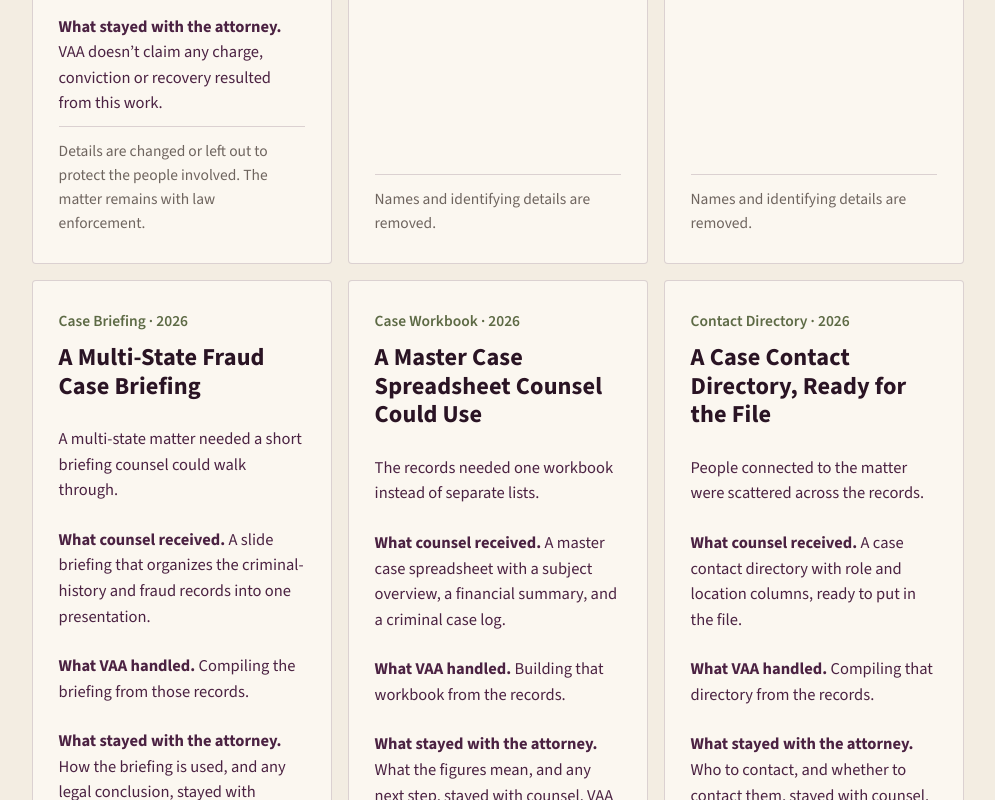
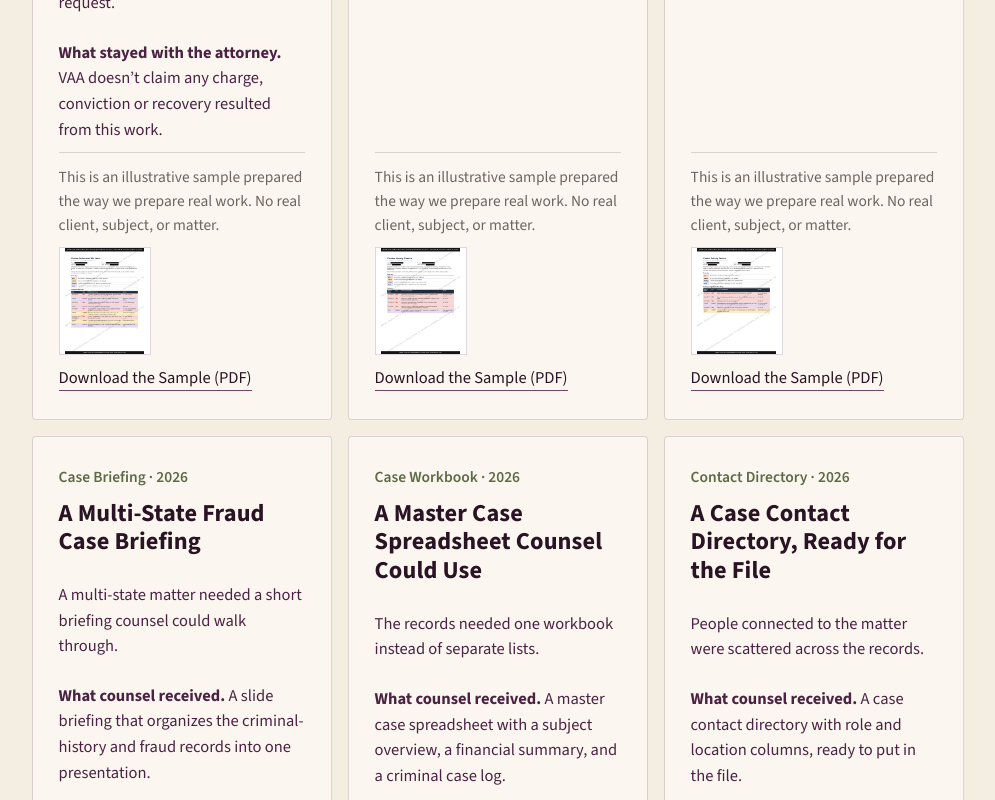
Before and after one commit to victimadvocacy/website, a plain HTML site: page our-work.html in a window 1280 px wide. Shown: the part 1820-2620 px from the top of the page, without its empty margins (26-1021 px from the left). Drawn offline with nearby package versions, Linux system fonts and the light colour scheme.

Commit message:
Add six watermarked composites to Our Work
Link the new sample paths from the cards and the download row, and drop the blacked-out line from the text-only cards.

Co-authored-by: spiritualviibes <spiritualviibes@users.noreply.github.com>

```diff
--- a/our-work.html
+++ b/our-work.html
@@ -48,7 +48,7 @@
 <main id="content" tabindex="-1">
 <div class="wrap sample-row">
 <p class="eyebrow">Sample work product</p>
-<p class="sample-row-links"><a class="textlink" href="/examples/call-summary-sample.pdf">Call summary</a> · <a class="textlink" href="/examples/master-chronology-colorcoded-sample.pdf">Chronology</a> · <a class="textlink" href="/examples/client-prep-inventory-sample.pdf">Client inventory</a> · <a class="textlink" href="/examples/hearing-prep-sample.pdf">Hearing prep</a> · <a class="textlink" href="/examples/safety-plan-sample.pdf">Safety plan</a></p>
+<p class="sample-row-links"><a class="textlink" href="/examples/years-long-fraud-index-sample.pdf">File index</a> · <a class="textlink" href="/examples/criminal-history-timeline-sample.pdf">Criminal history timeline</a> · <a class="textlink" href="/examples/casino-activity-sample.pdf">Casino activity</a> · <a class="textlink" href="/examples/multi-state-briefing-sample.pdf">Multi-state briefing</a> · <a class="textlink" href="/examples/master-case-workbook-sample.pdf">Case workbook</a> · <a class="textlink" href="/examples/case-contact-directory-sample.pdf">Contact directory</a> · <a class="textlink" href="/examples/call-summary-sample.pdf">Call summary</a> · <a class="textlink" href="/examples/master-chronology-colorcoded-sample.pdf">Chronology</a> · <a class="textlink" href="/examples/client-prep-inventory-sample.pdf">Client inventory</a> · <a class="textlink" href="/examples/hearing-prep-sample.pdf">Hearing prep</a> · <a class="textlink" href="/examples/safety-plan-sample.pdf">Safety plan</a></p>
 <p class="fine">These are illustrative samples and are not licensed for republication or reuse.</p>
 </div>
 <section><p class="eyebrow">What Every Engagement Gives Your Firm</p>
@@ -64,47 +64,71 @@
 <h2>What That Looked Like<br>in Practice</h2>
 <div class="notice" style="margin-top:24px">Names and identifying details are left out of work taken from real matters. Illustrative samples are labeled as such.</div>
 <div class="case-grid">
-<article class="case"><span class="tag">Long-Running Fraud · 2026</span><h3>A Years-Long Fraud, Organized for Law Enforcement</h3>
+<article class="case sample-timeline"><span class="tag">Long-Running Fraud · 2026</span><h3>A Years-Long Fraud, Organized for Law Enforcement</h3>
 <p>A family had lost a significant sum over several years to someone they trusted, through one invented crisis after another. They didn’t know who to call.</p>
 <p><strong>What counsel received.</strong> A source-referenced file, with every claim tied to its source, organized and indexed.</p>
 <p><strong>What VAA handled.</strong> Help reporting to the appropriate local and federal agencies, with the records each one asked for. Immediate protective steps, including a credit freeze after the family’s identity was misused. Records shared with authorities on request.</p>
 <p><strong>What stayed with the attorney.</strong> VAA doesn’t claim any charge, conviction or recovery resulted from this work.</p>
-<p class="fine">Details are changed or left out to protect the people involved. The matter remains with law enforcement.</p>
+<p class="fine">This is an illustrative sample prepared the way we prepare real work. No real client, subject, or matter.</p>
+<div class="sample-pages single">
+<img src="/examples/years-long-fraud-index-sample-page-1.png" alt="First page of an illustrative years-long fraud file index. No real client, subject, or matter." width="1200" height="1550">
+</div>
+<p><a class="textlink" href="/examples/years-long-fraud-index-sample.pdf" download>Download the Sample (PDF)</a></p>
 </article>
-<article class="case"><span class="tag">Criminal History Timeline · 2026</span><h3>A Criminal History Timeline Counsel Could Use</h3>
+<article class="case sample-timeline"><span class="tag">Criminal History Timeline · 2026</span><h3>A Criminal History Timeline Counsel Could Use</h3>
 <p>Official court records from more than one jurisdiction needed to be read as one chronology.</p>
 <p><strong>What counsel received.</strong> A source-referenced criminal history timeline, compiled from official court records across jurisdictions.</p>
 <p><strong>What VAA handled.</strong> Compiling that timeline from the court records.</p>
 <p><strong>What stayed with the attorney.</strong> How to use the timeline, and any legal decision, stayed with counsel. VAA does not claim any charge, conviction, or other outcome resulted from this work.</p>
-<p class="fine">Names and identifying details are removed.</p>
+<p class="fine">This is an illustrative sample prepared the way we prepare real work. No real client, subject, or matter.</p>
+<div class="sample-pages single">
+<img src="/examples/criminal-history-timeline-sample-page-1.png" alt="First page of an illustrative criminal history timeline. No real client, subject, or matter." width="1200" height="1550">
+</div>
+<p><a class="textlink" href="/examples/criminal-history-timeline-sample.pdf" download>Download the Sample (PDF)</a></p>
 </article>
-<article class="case"><span class="tag">Casino Activity Analysis · 2026</span><h3>A Casino Activity Red Flag Analysis for Counsel</h3>
+<article class="case sample-timeline"><span class="tag">Casino Activity Analysis · 2026</span><h3>A Casino Activity Red Flag Analysis for Counsel</h3>
 <p>Reported casino activity needed to be set out so counsel could see the pattern in the filings.</p>
 <p><strong>What counsel received.</strong> A written red-flag analysis of casino activity, drawn from official filings.</p>
 <p><strong>What VAA handled.</strong> Compiling that analysis from the filings.</p>
 <p><strong>What stayed with the attorney.</strong> Whether any pattern matters legally stayed with counsel. VAA does not claim any charge, conviction, or recovery resulted from this work.</p>
-<p class="fine">Names and identifying details are removed.</p>
+<p class="fine">This is an illustrative sample prepared the way we prepare real work. No real client, subject, or matter.</p>
+<div class="sample-pages single">
+<img src="/examples/casino-activity-sample-page-1.png" alt="First page of an illustrative casino activity sample. No real client, subject, or matter." width="1200" height="1550">
+</div>
+<p><a class="textlink" href="/examples/casino-activity-sample.pdf" download>Download the Sample (PDF)</a></p>
 </article>
-<article class="case"><span class="tag">Case Briefing · 2026</span><h3>A Multi-State Fraud Case Briefing</h3>
+<article class="case sample-timeline"><span class="tag">Case Briefing · 2026</span><h3>A Multi-State Fraud Case Briefing</h3>
 <p>A multi-state matter needed a short briefing counsel could walk through.</p>
 <p><strong>What counsel received.</strong> A slide briefing that organizes the criminal-history and fraud records into one presentation.</p>
 <p><strong>What VAA handled.</strong> Compiling the briefing from those records.</p>
 <p><strong>What stayed with the attorney.</strong> How the briefing is used, and any legal conclusion, stayed with counsel. VAA does not claim any charge, conviction, or other outcome resulted from this work.</p>
-<p class="fine">Names and identifying details are removed.</p>
+<p class="fine">This is an illustrative sample prepared the way we prepare real work. No real client, subject, or matter.</p>
+<div class="sample-pages single">
+<img src="/examples/multi-state-briefing-sample-page-1.png" alt="First page of an illustrative multi-state briefing. No real client, subject, or matter." width="1200" height="1550">
+</div>
+<p><a class="textlink" href="/examples/multi-state-briefing-sample.pdf" download>Download the Sample (PDF)</a></p>
 </article>
-<article class="case"><span class="tag">Case Workbook · 2026</span><h3>A Master Case Spreadsheet Counsel Could Use</h3>
+<article class="case sample-timeline"><span class="tag">Case Workbook · 2026</span><h3>A Master Case Spreadsheet Counsel Could Use</h3>
 <p>The records needed one workbook instead of separate lists.</p>
 <p><strong>What counsel received.</strong> A master case spreadsheet with a subject overview, a financial summary, and a criminal case log.</p>
 <p><strong>What VAA handled.</strong> Building that workbook from the records.</p>
 <p><strong>What stayed with the attorney.</strong> What the figures mean, and any next step, stayed with counsel. VAA does not claim any charge, conviction, or recovery resulted from this work.</p>
-<p class="fine">Names and identifying details are removed.</p>
+<p class="fine">This is an illustrative sample prepared the way we prepare real work. No real client, subject, or matter.</p>
+<div class="sample-pages single">
+<img src="/examples/master-case-workbook-sample-page-1.png" alt="First page of an illustrative case workbook. No real client, subject, or matter." width="1200" height="1550">
+</div>
+<p><a class="textlink" href="/examples/master-case-workbook-sample.pdf" download>Download the Sample (PDF)</a></p>
 </article>
-<article class="case"><span class="tag">Contact Directory · 2026</span><h3>A Case Contact Directory, Ready for the File</h3>
+<article class="case sample-timeline"><span class="tag">Contact Directory · 2026</span><h3>A Case Contact Directory, Ready for the File</h3>
 <p>People connected to the matter were scattered across the records.</p>
 <p><strong>What counsel received.</strong> A case contact directory with role and location columns, ready to put in the file.</p>
 <p><strong>What VAA handled.</strong> Compiling that directory from the records.</p>
 <p><strong>What stayed with the attorney.</strong> Who to contact, and whether to contact them, stayed with counsel. VAA does not claim any outcome from this list.</p>
-<p class="fine">Names and identifying details are removed.</p>
+<p class="fine">This is an illustrative sample prepared the way we prepare real work. No real client, subject, or matter.</p>
+<div class="sample-pages single">
+<img src="/examples/case-contact-directory-sample-page-1.png" alt="First page of an illustrative case contact directory. No real client, subject, or matter." width="1200" height="1550">
+</div>
+<p><a class="textlink" href="/examples/case-contact-directory-sample.pdf" download>Download the Sample (PDF)</a></p>
 </article>
 <article class="case sample-timeline"><span class="tag">Call Summary · 2026</span><h3>A Call Summary That Flagged Pressure on the Firm</h3>
 <p>The firm’s office had already taken several calls from the client in a short stretch, including more than one on the same day. During a call VAA handled, the client pressed for immediate action, said they might find another lawyer, and talked about contacting the other side or posting about the matter.</p>
@@ -157,21 +181,21 @@
 <p><strong>What counsel received.</strong> A one-page pattern analysis that lines up how each pattern element shows up across the records.</p>
 <p><strong>What VAA handled.</strong> Compiling that comparison from the records.</p>
 <p><strong>What stayed with the attorney.</strong> Whether any pattern supports a claim stayed with counsel. VAA does not claim any charge, conviction, or recovery resulted from this work.</p>
-<p class="fine">Names and identifying details are removed. Personal details in the sample are blacked out.</p>
+<p class="fine">Names and identifying details are removed.</p>
 </article>
 <article class="case"><span class="tag">Associates Map · 2026</span><h3>An Associates and Related-Entities Map</h3>
 <p>People and entities around a matter were scattered across the file, so staff time would go to hunting names instead of using them.</p>
 <p><strong>What counsel received.</strong> A map of known associates and related entities, with role and status in separate columns.</p>
 <p><strong>What VAA handled.</strong> Compiling that map from the records.</p>
 <p><strong>What stayed with the attorney.</strong> Who matters to the case, and how to use the map, stayed with counsel. VAA does not claim any charge, conviction, or recovery resulted from this work.</p>
-<p class="fine">Names and identifying details are removed. Personal details in the sample are blacked out.</p>
+<p class="fine">Names and identifying details are removed.</p>
 </article>
 <article class="case"><span class="tag">Law Enforcement Tracker · 2026</span><h3>A Law Enforcement Contacts and Status Tracker</h3>
 <p>Agency contacts and the status of each inquiry lived in separate notes. Counsel needed one list of who had been contacted and where each inquiry stood.</p>
 <p><strong>What counsel received.</strong> A tracker of law enforcement contacts and investigation status, with jurisdiction and status in separate columns.</p>
 <p><strong>What VAA handled.</strong> Compiling that tracker from the records.</p>
 <p><strong>What stayed with the attorney.</strong> What to report, and any legal step, stayed with counsel. VAA does not claim any charge, conviction, or recovery resulted from this work.</p>
-<p class="fine">Names and identifying details are removed. Personal details in the sample are blacked out.</p>
+<p class="fine">Names and identifying details are removed.</p>
 </article>
 <article class="case sample-timeline"><span class="tag">Safety &amp; Documentation · 2026</span><h3>A Safety Plan for Someone Being Stalked</h3>
 <p>A person experiencing stalking needed practical steps to feel safer at home and a way to keep a usable record of what was happening.</p>
```
Also changed, not shown: examples/case-contact-directory-sample-page-1.png (added), examples/casino-activity-sample-page-1.png (added), examples/criminal-history-timeline-sample-page-1.png (added), examples/master-case-workbook-sample-page-1.png (added), examples/multi-state-briefing-sample-page-1.png (added), examples/years-long-fraud-index-sample-page-1.png (added), 6 other files.
